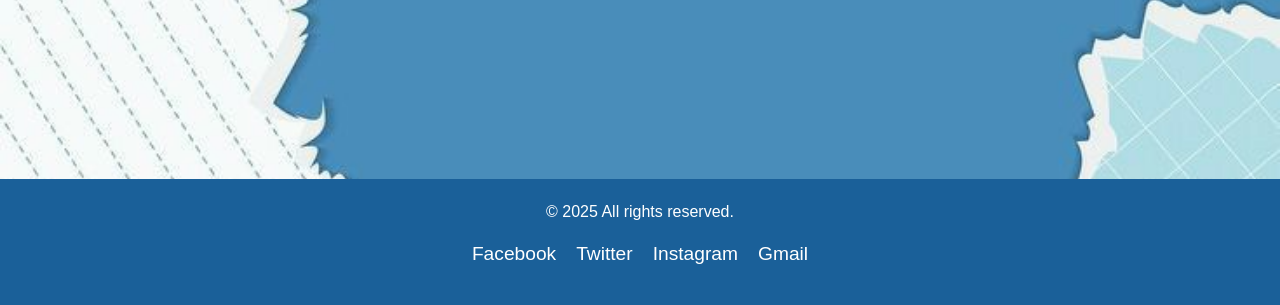
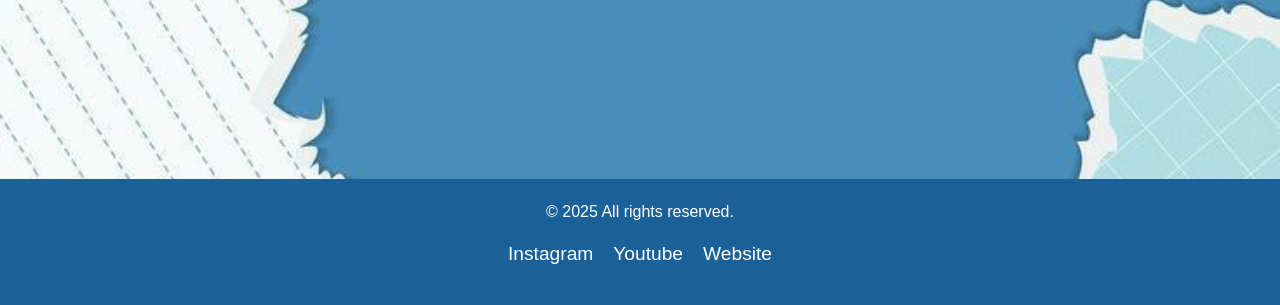
Before and after one commit to MLuthfiCA/PBL-Kalender, a PHP site: page /home_page.php in a window 1280 px wide. Shown: the part 3419-3724 px from the top of the page. Run offline with PHP 8.4, Linux system fonts and the light colour scheme; the visitor is signed in with stand-in values (Sample User, id 1); data that the repository does not hold is empty.

Commit message:
merubah media sosial di home page

```diff
--- a/Front End PBL/HTML/home_page.php
+++ b/Front End PBL/HTML/home_page.php
@@ -181,10 +181,9 @@ if (isset($_POST["logout"])) {
         <div class="container">
             <p>&copy; 2025 All rights reserved.</p>
             <ul class="social-link">
-                <li><a href="https://www.facebook.com/damarrwn.damarrwn">Facebook</a></li>
-                <li><a href="https://x.com/WidhiDamar99089">Twitter</a></li>
-                <li><a href="https://www.instagram.com/dam_dim_dum_dom/">Instagram</a></li>
-                <li><a href="https://mail.google.com/mail/u/0/#inbox?compose=new">Gmail</a></li>
+                <li><a href="https://www.instagram.com/polibatamofficial/">Instagram</a></li>
+                <li><a href="https://www.youtube.com/c/PolibatamTV/">Youtube</a></li>
+                <li><a href="https://www.polibatam.ac.id/">Website</a></li>
             </ul>
         </div>
     </footer>
```
